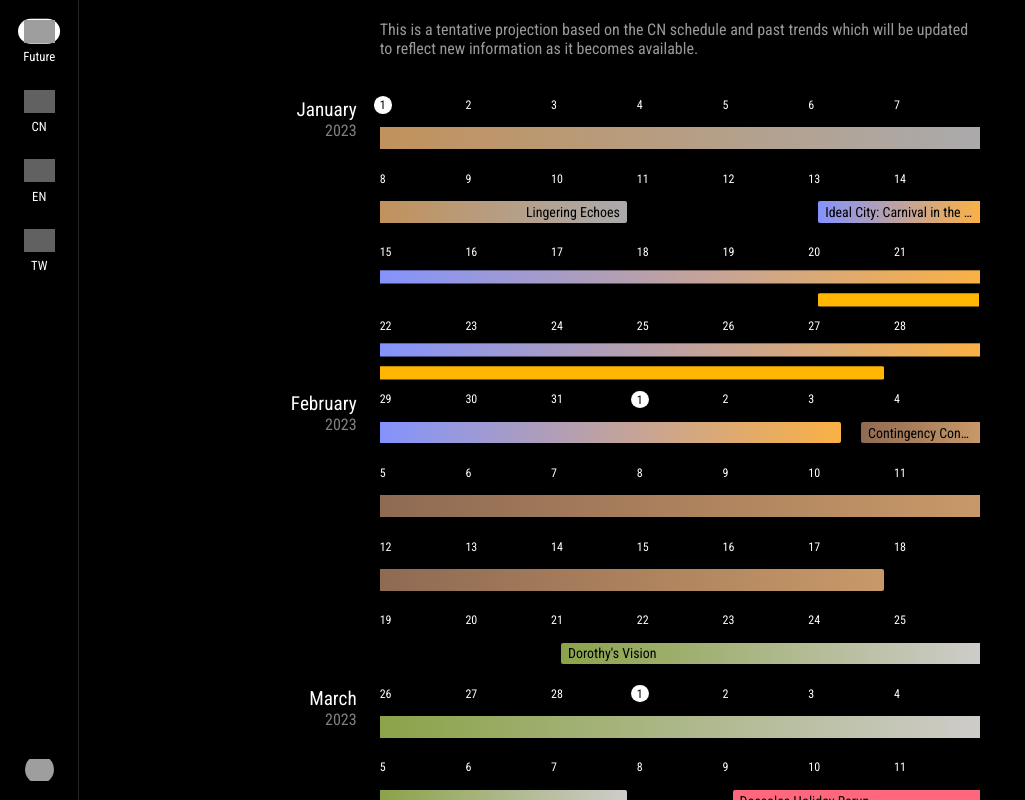
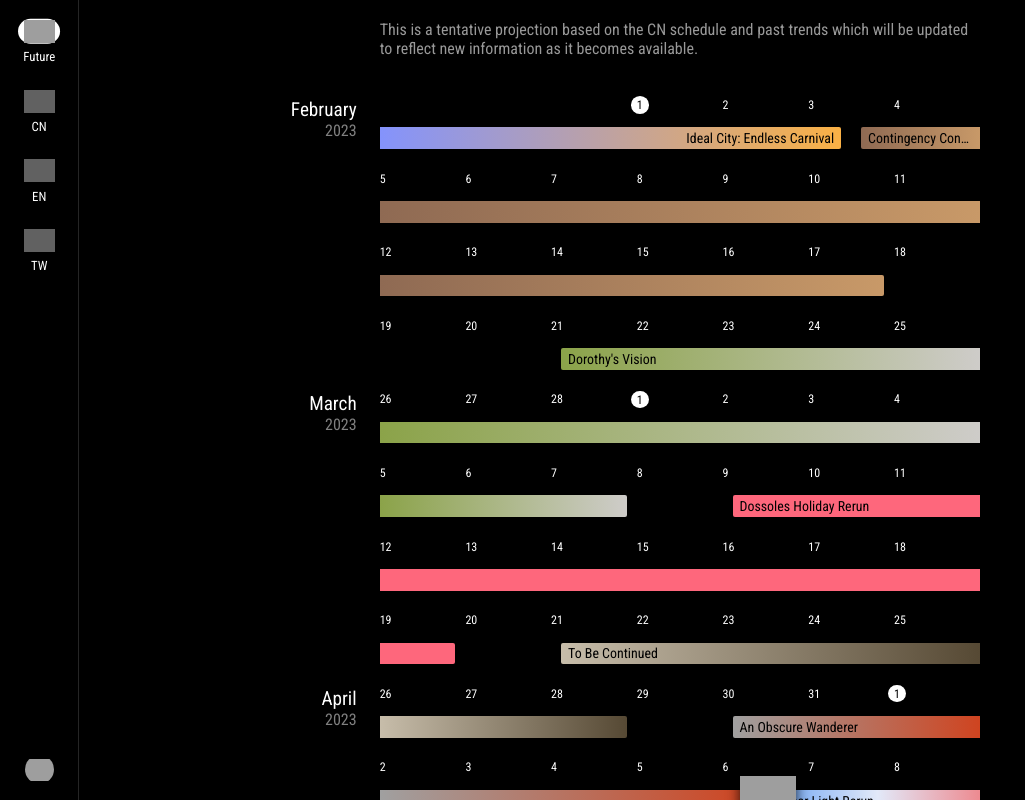
Before and after one commit to jaywyeee/arknights-calendar, a Svelte app: page / in a window 1280 px wide. Shown: the whole page, without its empty margins (0-1025 px from the left). Built offline with nearby package versions, Linux system fonts and the light colour scheme; grey boxes are pictures that could not be loaded; a web font is replaced by a local one.

Commit message:
Update future, CN, and EN schedules

```diff
--- a/src/components/Schedule.svelte
+++ b/src/components/Schedule.svelte
@@ -254,22 +254,20 @@
 
 	// Temporary fix for 2022 summer lineup
 	onMount(() => {
-		if (page.id === "future" || page.id === "cn") {
-			const iccites = document.querySelectorAll(`#${page.id} .iccites`);
+		if (["cn", "en"].includes(page.id)) {
+			const icec = document.querySelectorAll(`#${page.id} .icec.end`)[0];
 			const cc10 = document.querySelectorAll(`#${page.id} .cc10`);
 
-			const iccitesLast = iccites[iccites.length - 1];
-
 			if (page.id === "cn") {
-				iccitesLast.style.cssText = "--grid-row:5; --grid-column:1 / span 10;";
+				icec.style.cssText = "--grid-row:5; --grid-column:1 / span 10;";
 				cc10[0].classList.add("bottom");
 				cc10[1].classList.add("bottom");
 			};
 
-			if (page.id === "future") {
-				iccitesLast.classList.remove("top")
-				iccitesLast.style.cssText = "--grid-row:5; --grid-column:1 / span 11;";
-				cc10[0].style.cssText = "--grid-row:1; --grid-column:span 3 / -1;";
+			if (page.id === "en") {
+				icec.classList.remove("top");
+				// icec.style.cssText = "--grid-row:5; --grid-column:1 / span 11;";
+				// cc10[0].style.cssText = "--grid-row:1; --grid-column:span 3 / -1;";
 			};
 		};
 	});
--- a/src/data/events.json
+++ b/src/data/events.json
@@ -1,11 +1,7 @@
 {
 	"future": {
-		"2022": [
-			{ "start": [12, 27], "duration": 14, "event": "le" }
-		],
 		"2023": [
-			{ "start": [ 1, 13], "duration": 21, "event": "iccites" },
-			{ "start": [ 1, 20], "duration":  7, "event": "tfn1" },
+			{ "start": [ 1, 27], "duration":  7, "event": "icec" },
 			{ "start": [ 2,  3], "duration": 14, "event": "cc10" },
 			{ "start": [ 2, 21], "duration": 14, "event": "dv" },
 			{ "start": [ 3,  9], "duration": 10, "event": "dh", "rerun": true },
@@ -15,9 +11,11 @@
 			{ "start": [ 5,  4], "duration": 21, "event": "is" },
 			{ "start": [ 5, 25], "duration": 10, "event": "bti", "rerun": true },
 			{ "start": [ 6,  8], "duration": 14, "event": "cc11" },
-			{ "start": [ 6, 27], "duration":  7, "event": "ibaw" },
-			{ "start": [ 7,  4], "duration": 14, "event": "wtfc" },
-			{ "start": [ 7, 20], "duration": 10, "event": "itw", "rerun": true }
+			{ "start": [ 6, 29], "duration":  7, "event": "ibaw" },
+			{ "start": [ 7,  6], "duration": 14, "event": "wtfc" },
+			{ "start": [ 7, 28], "duration": 14, "event": "wvwwnb" },
+			{ "start": [ 8, 17], "duration": 10, "event": "itw", "rerun": true },
+			{ "start": [ 8, 31], "duration":  7, "event": "tfn2" }
 		]
 	},
 	"cn": {
@@ -85,7 +83,7 @@
 			{ "start": [ 7,  5], "duration": 14, "event": "dv" },
 			{ "start": [ 7, 19], "duration":  7, "event": "tbc" },
 			{ "start": [ 7, 26], "duration": 10, "event": "dh", "rerun": true },
-			{ "start": [ 8, 11], "duration": 21, "event": "iccites" },
+			{ "start": [ 8, 11], "duration": 21, "event": "icec" },
 			{ "start": [ 8, 18], "duration":  7, "event": "tfn1" },
 			{ "start": [ 8, 25], "duration": 14, "event": "cc10" },
 			{ "start": [ 9,  8], "duration":  7, "event": "aow" },
@@ -97,7 +95,9 @@
 			{ "start": [12, 15], "duration": 14, "event": "wtfc" }
 		],
 		"2023": [
-			{ "start": [ 1,  1], "duration": 10, "event": "itw", "rerun": true }
+			{ "start": [ 1,  1], "duration": 10, "event": "itw", "rerun": true },
+			{ "start": [ 1, 10], "duration":  7, "event": "tfn2" },
+			{ "start": [ 1, 17], "duration": 14, "event": "wvwwnb" }
 		]
 	},
 	"en": {
@@ -160,6 +160,10 @@
 			{ "start": [11, 25], "duration": 10, "event": "ut", "rerun": true },
 			{ "start": [12,  8], "duration": 14, "event": "cc9" },
 			{ "start": [12, 27], "duration": 14, "event": "le" }
+		],
+		"2023": [
+			{ "start": [ 1, 13], "duration": 21, "event": "icec" },
+			{ "start": [ 1, 20], "duration":  7, "event": "tfn1" }
 		]
 	},
 	"tw": {
--- a/src/data/names.json
+++ b/src/data/names.json
@@ -29,7 +29,7 @@
 	"hosf":    "Heart of Surging Flame",
 	"ibaw":    "It's Been a While",
 	"ic1":     "Interlocking Competition: Hymnoi Wisdom",
-	"iccites": "Ideal City: Carnival in the Endless Summer",
+	"icec":    "Ideal City: Endless Carnival",
 	"is":      "Il Siracusano",
 	"is1":     "Integrated Strategies: Ceobe's Fungi Mist",
 	"itw":     "Invitation to Wine",
@@ -52,5 +52,6 @@
 	"ut":      "Under Tides",
 	"v":       "Vigilo",
 	"wir":     "Who Is Real",
-	"wtfc":    "What the Firelight Casts"
+	"wtfc":    "What the Firelight Casts",
+	"wvwwnb":  "Where Vernal Winds Will Never Blow"
 }
--- a/src/styles/_colors.scss
+++ b/src/styles/_colors.scss
@@ -11,7 +11,7 @@ $colors: (
 	"cc0":     (#F07373, #E43F3F),
 	"cc1":     (#F7DC5A, #C38921),
 	"cc10":    (#8F6A53, #C89968),
-	"cc11":    (#b5dede, #2a5971),
+	"cc11":    (#B5DEDE, #2A5971),
 	"cc2":     (#FF8D6A, #FD4B42),
 	"cc3":     (#9F7EC1, #D7B3FF),
 	"cc4":     (#45B5B8, #3D9FA5, #5781F7),
@@ -32,8 +32,8 @@ $colors: (
 	"hosf":    (#D9E6DF, #A4FDFD),
 	"ibaw":    (#FEFBD0, #ADD059),
 	"ic1":     (#FF8943),
-	"iccites": (#8493FC, #FAB145),
-	"is":      (#9d9d9d, #5e7686),
+	"icec":    (#8493FC, #FAB145),
+	"is":      (#9D9D9D, #5E7686),
 	"is1":     (#76D6F7),
 	"itw":     (#E3A562, #F6624D),
 	"le":      (#C1925C, #ABAAAC),
@@ -55,5 +55,6 @@ $colors: (
 	"ut":      (#559889, #737977),
 	"v":       (#D6D7D9, #3B4B33),
 	"wir":     (#7FB2A5 30%, #BFD9BF),
-	"wtfc":    (#C0AEC8, #554D93)
+	"wtfc":    (#C0AEC8, #554D93),
+	"wvwwnb":  (#E4BC69, #B77A3D)
 );
```
